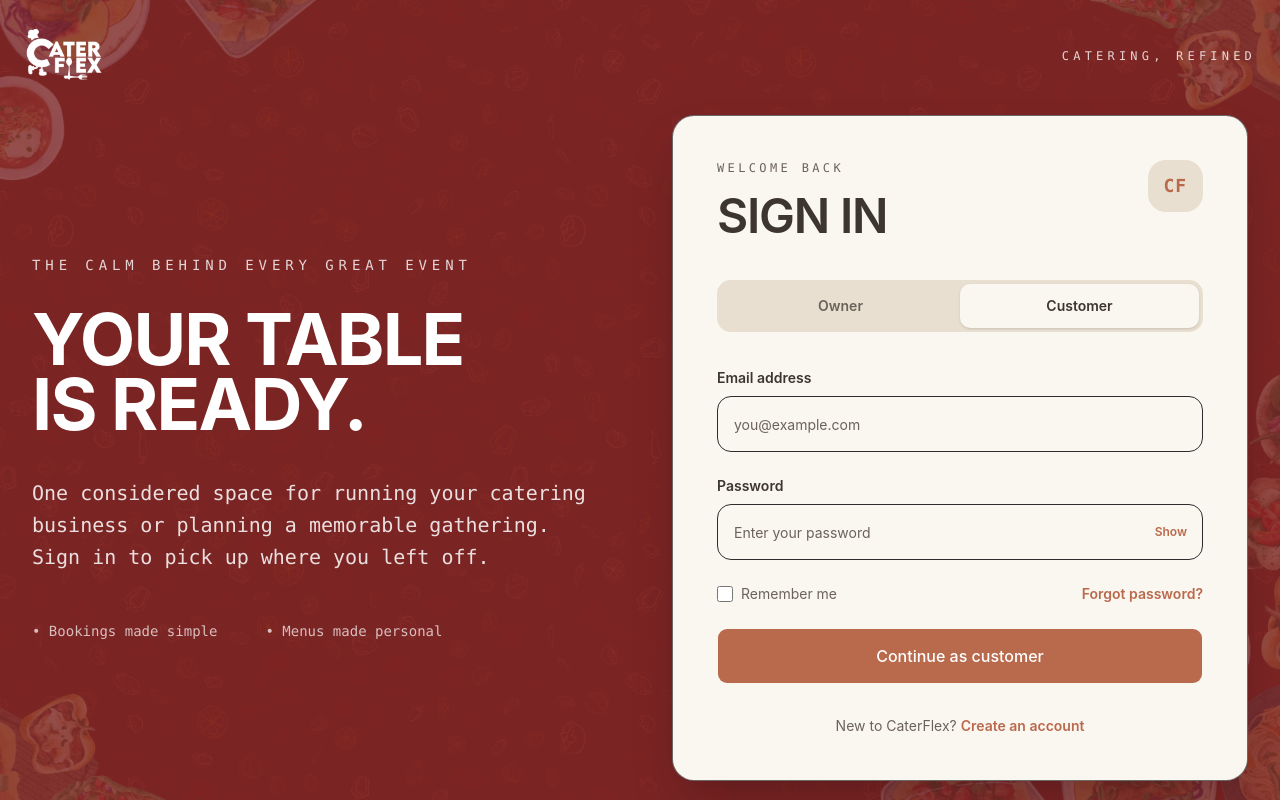
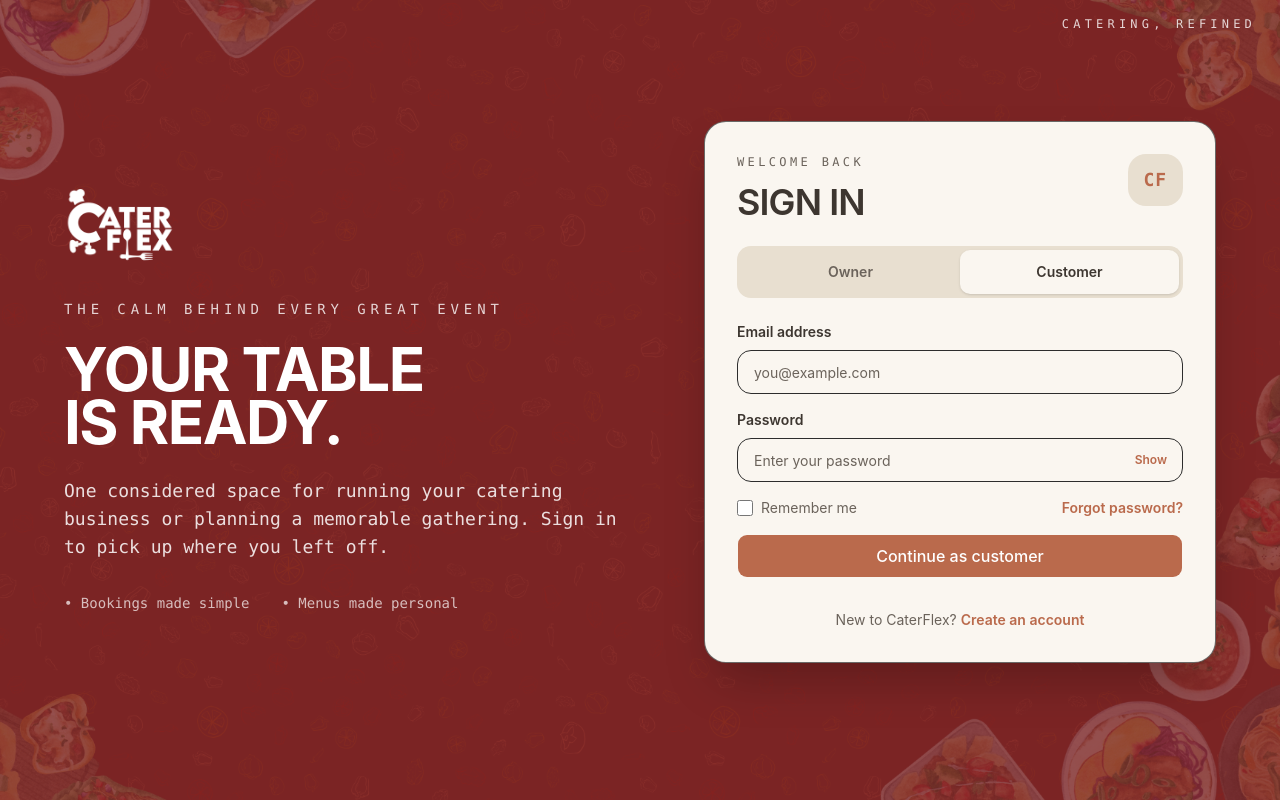
Before and after one commit to Nyakiraa/CaterFlex, a Next.js app: page /login in a window 1280 px wide. Built offline with nearby package versions, Linux system fonts and the light colour scheme.

Commit message:
feat: update login page layout and component styles
Co-authored-by: Raphael Andrei Abad <198844047+Nyakiraa@users.noreply.github.com>

```diff
--- a/app/login/page.tsx
+++ b/app/login/page.tsx
@@ -32,33 +32,33 @@ function LoginForm() {
   return (
     <main className="relative h-screen max-h-screen overflow-hidden bg-cover bg-center px-6 py-4 text-primary-foreground" style={{ backgroundImage: "url('/background.webp')" }}>
       <div className="absolute inset-0 bg-brand/80" aria-hidden="true" />
-      <header className="relative z-10 flex items-center justify-between">
-        <button type="button" onClick={() => router.push('/')} className="flex items-center gap-3" aria-label="Back to CaterFlex home">
-          <img src="/logo.png" alt="CaterFlex logo" className="size-20 object-contain" />
-        </button>
+      <header className="relative z-10 flex justify-end">
         <span className="hidden font-mono text-xs uppercase tracking-[0.35em] text-primary-foreground/80 sm:block">Catering, refined</span>
       </header>
-      <div className="relative z-10 mx-auto flex h-[calc(100vh-6rem)] max-w-7xl items-center justify-center gap-16 py-4">
-        <section className="hidden max-w-2xl lg:block">
+      <div className="relative z-10 mx-auto flex h-[calc(100vh-5rem)] max-w-6xl items-center justify-center gap-12 py-2 lg:gap-16">
+        <section className="hidden max-w-xl lg:block">
+          <button type="button" onClick={() => router.push('/')} className="mb-4 block" aria-label="Back to CaterFlex home">
+            <img src="/logo.png" alt="CaterFlex logo" className="size-28 object-contain object-left" />
+          </button>
           <p className="font-mono text-sm uppercase tracking-[0.35em] text-primary-foreground/80">The calm behind every great event</p>
-          <h1 className="mt-8 max-w-xl text-balance text-7xl font-bold uppercase leading-[0.9] tracking-tight">Your table is ready.</h1>
-          <p className="mt-10 max-w-xl font-mono text-xl leading-8 text-primary-foreground/85">One considered space for running your catering business or planning a memorable gathering. Sign in to pick up where you left off.</p>
-          <div className="mt-12 flex gap-12 font-mono text-sm text-primary-foreground/70"><span>• Bookings made simple</span><span>• Menus made personal</span></div>
+          <h1 className="mt-6 max-w-xl text-balance text-6xl font-bold uppercase leading-[0.88] tracking-tight">Your table is ready.</h1>
+          <p className="mt-7 max-w-xl font-mono text-lg leading-7 text-primary-foreground/85">One considered space for running your catering business or planning a memorable gathering. Sign in to pick up where you left off.</p>
+          <div className="mt-8 flex gap-8 font-mono text-sm text-primary-foreground/70"><span>• Bookings made simple</span><span>• Menus made personal</span></div>
         </section>
-        <section className="w-full max-w-xl rounded-3xl border border-border/70 bg-card p-8 text-card-foreground shadow-2xl sm:p-11" aria-labelledby="login-heading">
+        <section className="w-full max-w-lg rounded-3xl border border-border/70 bg-card p-6 text-card-foreground shadow-2xl sm:p-8" aria-labelledby="login-heading">
           <div className="flex items-start justify-between gap-4">
-            <div><p className="font-mono text-xs uppercase tracking-[0.28em] text-muted-foreground">Welcome back</p><h2 id="login-heading" className="mt-4 text-5xl font-semibold uppercase tracking-tight">Sign in</h2></div>
+            <div><p className="font-mono text-xs uppercase tracking-[0.28em] text-muted-foreground">Welcome back</p><h2 id="login-heading" className="mt-3 text-4xl font-semibold uppercase tracking-tight">Sign in</h2></div>
             <div className="rounded-2xl bg-muted px-4 py-3 font-mono text-lg font-semibold tracking-wider text-primary" aria-hidden="true">CF</div>
           </div>
-          <div className="mt-10 grid grid-cols-2 rounded-xl bg-muted p-1" role="tablist" aria-label="Account type">
+          <div className="mt-6 grid grid-cols-2 rounded-xl bg-muted p-1" role="tablist" aria-label="Account type">
             {(['owner', 'customer'] as const).map((accountRole) => (<button key={accountRole} type="button" role="tab" aria-selected={role === accountRole} onClick={() => setRole(accountRole)} className={`rounded-lg px-3 py-3 text-sm font-semibold capitalize transition-colors ${role === accountRole ? 'bg-card text-card-foreground shadow-sm' : 'text-muted-foreground hover:text-foreground'}`}>{accountRole}</button>))}
           </div>
-          <form onSubmit={handleSubmit} className="mt-9 flex flex-col gap-6">
-            <label htmlFor="email" className="flex flex-col gap-2 text-sm font-semibold">Email address<input id="email" name="email" type="email" required autoComplete="email" placeholder="you@example.com" className="h-14 w-full rounded-xl border border-border bg-card px-4 font-normal text-foreground outline-none placeholder:text-muted-foreground focus:border-primary focus:ring-2 focus:ring-primary/20" /></label>
-            <label htmlFor="password" className="flex flex-col gap-2 text-sm font-semibold">Password<span className="relative"><input id="password" name="password" type={showPassword ? 'text' : 'password'} required autoComplete="current-password" placeholder="Enter your password" className="h-14 w-full rounded-xl border border-border bg-card px-4 pr-20 font-normal text-foreground outline-none placeholder:text-muted-foreground focus:border-primary focus:ring-2 focus:ring-primary/20" /><button type="button" onClick={() => setShowPassword((visible) => !visible)} className="absolute right-4 top-1/2 -translate-y-1/2 text-xs font-semibold text-primary hover:underline">{showPassword ? 'Hide' : 'Show'}</button></span></label>
+          <form onSubmit={handleSubmit} className="mt-6 flex flex-col gap-4">
+            <label htmlFor="email" className="flex flex-col gap-2 text-sm font-semibold">Email address<input id="email" name="email" type="email" required autoComplete="email" placeholder="you@example.com" className="h-11 w-full rounded-xl border border-border bg-card px-4 font-normal text-foreground outline-none placeholder:text-muted-foreground focus:border-primary focus:ring-2 focus:ring-primary/20" /></label>
+            <label htmlFor="password" className="flex flex-col gap-2 text-sm font-semibold">Password<span className="relative"><input id="password" name="password" type={showPassword ? 'text' : 'password'} required autoComplete="current-password" placeholder="Enter your password" className="h-11 w-full rounded-xl border border-border bg-card px-4 pr-20 font-normal text-foreground outline-none placeholder:text-muted-foreground focus:border-primary focus:ring-2 focus:ring-primary/20" /><button type="button" onClick={() => setShowPassword((visible) => !visible)} className="absolute right-4 top-1/2 -translate-y-1/2 text-xs font-semibold text-primary hover:underline">{showPassword ? 'Hide' : 'Show'}</button></span></label>
             <div className="flex items-center justify-between text-sm"><label className="flex items-center gap-2 text-muted-foreground"><input type="checkbox" className="size-4 accent-primary" /> Remember me</label><button type="button" className="font-semibold text-primary hover:underline">Forgot password?</button></div>
             {error && <p role="alert" className="text-sm text-destructive">{error}</p>}
-            <Button type="submit" className="h-14 w-full text-base">Continue as {role}</Button>
+            <Button type="submit" className="h-11 w-full text-base">Continue as {role}</Button>
           </form>
           <p className="mt-8 text-center text-sm text-muted-foreground">New to CaterFlex? <button type="button" onClick={() => router.push('/')} className="font-semibold text-primary hover:underline">Create an account</button></p>
         </section>
```
